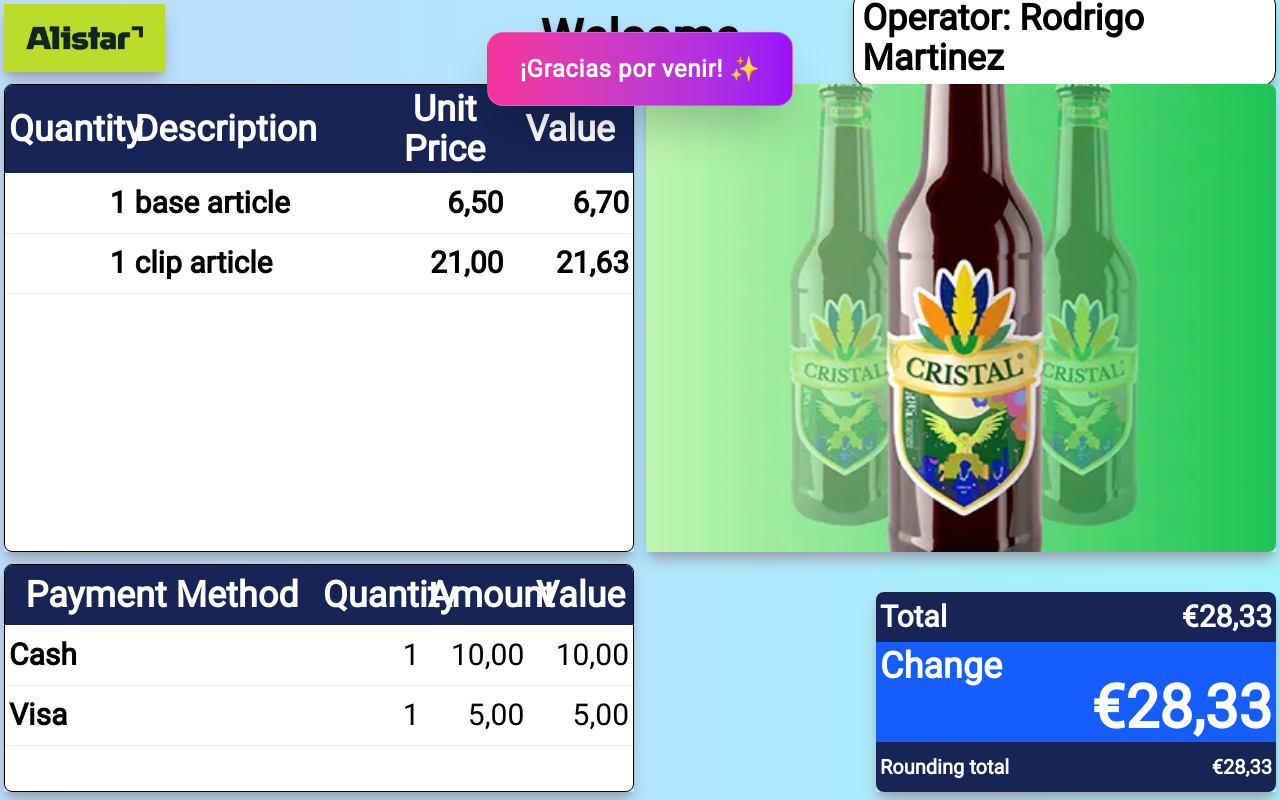
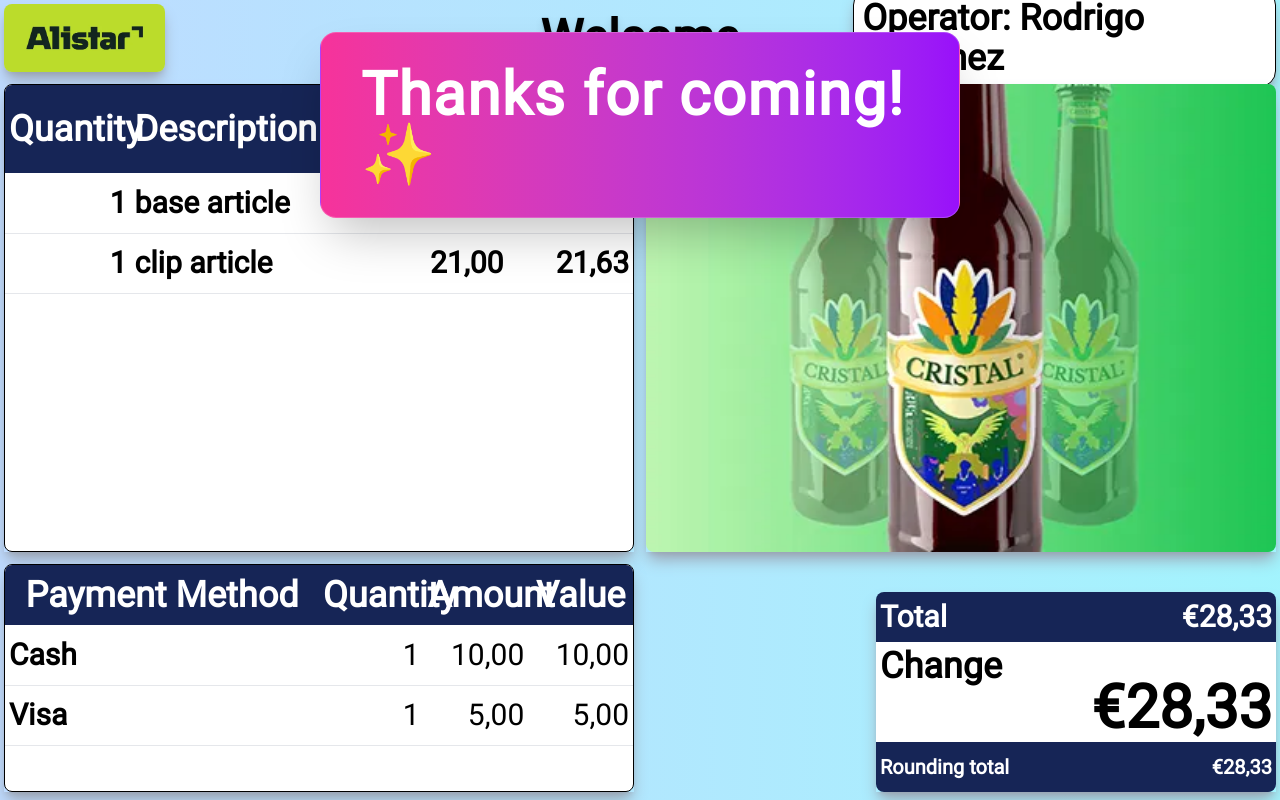
Before and after one commit to Santiago1987/novapos, a React (Vite) app: page / in a window 1280 px wide. Built offline with nearby package versions, Linux system fonts and the light colour scheme; no server answers.

Commit message:
final details

```diff
--- a/src/components/ui/customerView/CustomerScreensaver.tsx
+++ b/src/components/ui/customerView/CustomerScreensaver.tsx
@@ -8,7 +8,7 @@ type Props = {
 
 const CustomerScreensaver = ({ isEmpty }: Props) => {
   const [screensaverActive, setScreensaverActive] = useState(false);
-  const inactivityTimeout = 3000;
+  const inactivityTimeout = 8000;
 
   useEffect(() => {
     let timer: NodeJS.Timeout;
--- a/src/components/ui/customerView/CustomerTop.tsx
+++ b/src/components/ui/customerView/CustomerTop.tsx
@@ -15,7 +15,7 @@ const CustomerTop = ({ operator }: Props) => {
         <img
           src={AlistarLogo}
           alt="Alistar"
-          className="h-full shadow-lg shadow-gray-400"
+          className="h-full rounded-lg shadow-lg shadow-gray-400"
         />
       </div>
       <div className="flex items-center justify-center h-full w-1/3">
--- a/src/components/ui/customerView/CustomerTotals.tsx
+++ b/src/components/ui/customerView/CustomerTotals.tsx
@@ -19,7 +19,7 @@ const CustomerTotals = ({ data }: Props) => {
           {data ? `€${data.Total2}` : '€0,00'}
         </label>
       </div>
-      <div className="flex flex-row flex-2 items-center bg-blue-600 text-white">
+      <div className="flex flex-row flex-2 items-center bg-white text-black">
         <label className="p-1 font-bold w-1/2 text-4xl place-self-start items-start">
           {t('change', lang)}
         </label>
--- a/src/components/ui/customerView/ThankYouBanner.tsx
+++ b/src/components/ui/customerView/ThankYouBanner.tsx
@@ -1,3 +1,5 @@
+import { useLayoutStore } from '@/store/LayoutStore';
+import { useTraductionsStore } from '@/store/TraductionStore';
 import { AnimatePresence, motion } from 'framer-motion';
 import { useEffect, useState } from 'react';
 
@@ -7,6 +9,8 @@ type Props = {
 
 const ThankYouBanner = ({ display }: Props) => {
   const [visible, setVisible] = useState(false);
+  const { t } = useTraductionsStore();
+  const lang = useLayoutStore((state) => state.layout.lang);
 
   useEffect(() => {
     const showBanner = setTimeout(() => {
@@ -36,9 +40,9 @@ const ThankYouBanner = ({ display }: Props) => {
           }}
           className="fixed top-8 left-1/2 transform -translate-x-1/2 z-50"
         >
-          <div className="relative bg-gradient-to-r from-pink-500 to-purple-600 text-white px-8 py-5 rounded-2xl shadow-2xl flex items-center gap-3 backdrop-blur-sm border border-white/20">
-            <span className="text-2xl font-bold tracking-wide">
-              ¡Gracias por venir! ✨
+          <div className="relative bg-gradient-to-r from-pink-500 to-purple-600 text-white px-10 py-8 rounded-2xl shadow-2xl flex items-center gap-3 backdrop-blur-sm border border-white/20">
+            <span className="text-6xl font-bold tracking-wide">
+              {`${t('thankyoumessage', lang)} ✨`}
             </span>
           </div>
           <motion.div
--- a/src/store/TraductionStore.ts
+++ b/src/store/TraductionStore.ts
@@ -69,6 +69,11 @@ const traductionsini: TranslationMap = {
   },
   operator: { EN: 'Operator', ES: 'Operador', BE: 'Operator' },
   welcome: { EN: 'Welcome', ES: 'Bienvenido', BE: 'Welkom' },
+  thankyoumessage: {
+    EN: 'Thanks for coming!',
+    ES: 'Gracias por venir!',
+    BE: 'Bedankt voor je komst!',
+  },
 };
 
 export const useTraductionsStore = create<TraductionsStoreState>()(
```
